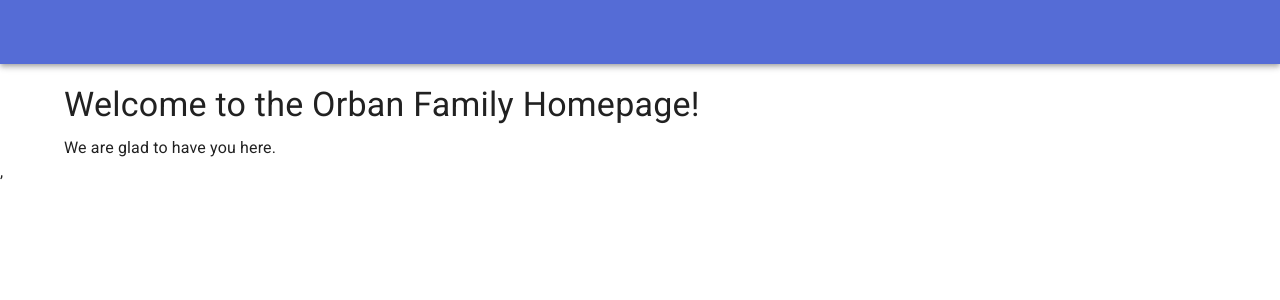
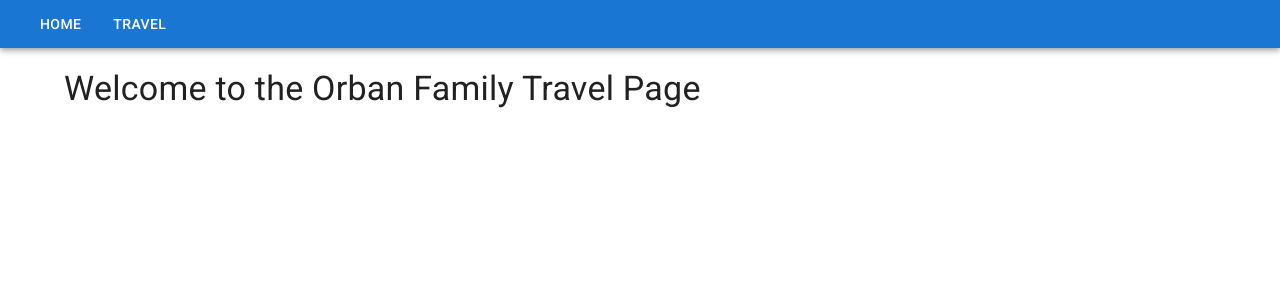
Before and after one commit to borban/orban-family, a React (Vite) app: page /travel in a window 1280 px wide. Shown: the top 300 px of the page. Built offline with nearby package versions, Linux system fonts and the light colour scheme.

Commit message:
Added routing and travel page

```diff
--- a/package.json
+++ b/package.json
@@ -16,7 +16,9 @@
     "@mui/icons-material": "^5.15.10",
     "@mui/material": "^5.15.10",
     "react": "^18.2.0",
-    "react-dom": "^18.2.0"
+    "react-dom": "^18.2.0",
+    "react-router": "^6.22.1",
+    "react-router-dom": "^6.22.1"
   },
   "devDependencies": {
     "@types/react": "^18.2.55",
--- a/src/App.jsx
+++ b/src/App.jsx
@@ -1,8 +1,30 @@
 import * as React from 'react';
+import { Route, Routes, Link } from 'react-router-dom';
 import Homepage from './components/Homepage';
+import Travel from './components/Travel';
+import { AppBar, Button, Toolbar, Typography } from '@mui/material';
 
 export default function App() {
   return (
-    <Homepage/>
+    <div>
+      <AppBar position="static">
+        <Toolbar variant="dense">
+          <Link to="/">
+            <Button variant="contained" disableElevation>
+              Home
+            </Button>
+          </Link>
+          <Link to="/travel">
+            <Button variant="contained" disableElevation>
+              Travel
+            </Button>
+          </Link>
+        </Toolbar>
+      </AppBar>
+      <Routes>
+        <Route index element={<Homepage />} />
+        <Route path="travel" element={<Travel />} />
+      </Routes>
+    </div >
   );
 }
--- a/src/components/Homepage.jsx
+++ b/src/components/Homepage.jsx
@@ -1,16 +1,10 @@
 // src/components/Homepage.js
 
 import React from 'react';
-import { AppBar, Toolbar, Typography, Container } from '@mui/material';
+import { Typography, Container } from '@mui/material';
 
 const Homepage = () => {
   return (
-    <div>
-      <AppBar position="static">
-        <Toolbar>
-        </Toolbar>
-      </AppBar>
-
     <Container>
       <Typography variant="h4" style={{ marginTop: '20px' }}>
         Welcome to the Orban Family Homepage!
@@ -19,7 +13,6 @@ const Homepage = () => {
         We are glad to have you here.
       </Typography>
     </Container>
-    </div>
   );
 };
 
--- /dev/null
+++ b/src/components/Travel.jsx
@@ -0,0 +1,16 @@
+import React from 'react';
+import { Typography, Container } from '@mui/material';
+
+const Travel = () => {
+  return (
+    <div>
+      <Container>
+        <Typography variant="h4" style={{ marginTop: '20px' }}>
+          Welcome to the Orban Family Travel Page
+        </Typography>
+      </Container>
+    </div>
+  );
+};
+
+export default Travel;
--- a/src/main.jsx
+++ b/src/main.jsx
@@ -1,20 +1,18 @@
 import * as React from 'react';
 import { createRoot } from 'react-dom/client';
 import CssBaseline from '@mui/material/CssBaseline';
-import { ThemeProvider } from '@mui/material/styles';
 import App from './App';
-import theme from './theme';
+import { BrowserRouter } from "react-router-dom";
 
 const rootElement = document.getElementById('root');
 const root = createRoot(rootElement);
 
+
 root.render(
   <React.StrictMode>
-    <ThemeProvider theme={theme}>
-      {/* CssBaseline kickstart an elegant, consistent, and simple baseline to build upon. */}
-      <CssBaseline />
+    <CssBaseline />
+    <BrowserRouter>
       <App />
-    </ThemeProvider>
-    ,
-  </React.StrictMode>,
+    </BrowserRouter>
+  </React.StrictMode>
 );
--- a/src/theme.js
+++ /dev/null
@@ -1,19 +0,0 @@
-import { createTheme } from '@mui/material/styles';
-import { red } from '@mui/material/colors';
-
-// Create a theme instance.
-const theme = createTheme({
-  palette: {
-    primary: {
-      main: '#556cd6',
-    },
-    secondary: {
-      main: '#19857b',
-    },
-    error: {
-      main: red.A400,
-    },
-  },
-});
-
-export default theme;
```
Also changed, not shown: 1 other file (tests, documents, lock files or other folders). Lines whose indentation alone changed are shown as unchanged.
